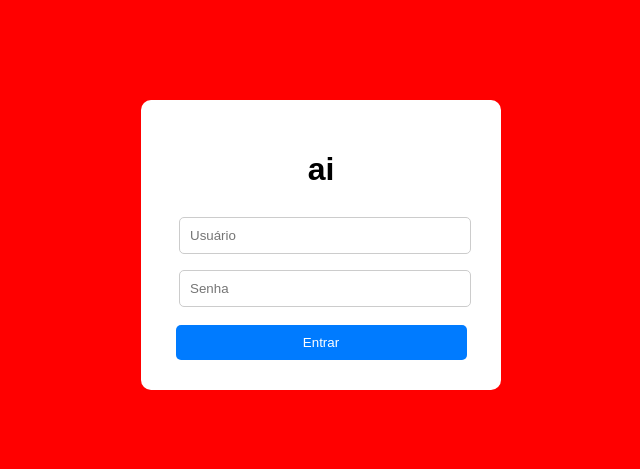
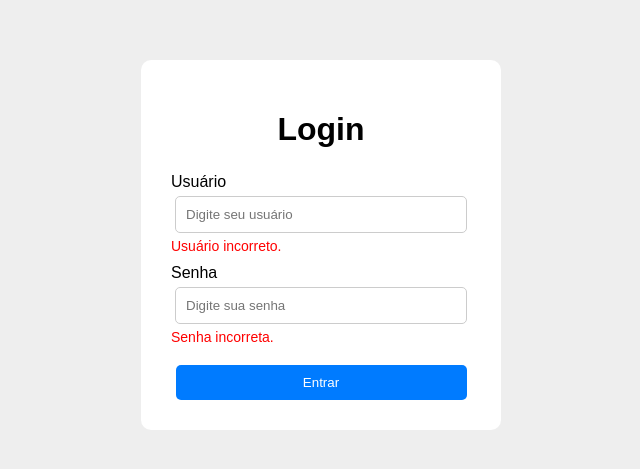
Before and after one commit to armandomferreira/predo-html, a plain HTML site: page index.html in a window 1280 px wide. Shown: the part 163-632 px from the top of the page, without its empty margins (319-959 px from the left). Drawn offline with Linux system fonts and the light colour scheme.

Commit message:
altera 16 vez

```diff
--- a/index.html
+++ b/index.html
@@ -11,15 +11,39 @@
 
     <div class="login">
 
-        <h1>ai</h1>
+        <h1>Login</h1>
 
         <form action="sucesso.html">
 
-            <input type="text" placeholder="Usuário" required>
+            <label>Usuário</label>
 
-            <input type="password" placeholder="Senha" required>
+            <input
+                type="text"
+                placeholder="Digite seu usuário"
+                required
+            >
 
-            <button type="submit">Entrar</button>
+            <p class="erro">
+                Usuário incorreto.
+            </p>
+
+
+            <label>Senha</label>
+
+            <input
+                type="password"
+                placeholder="Digite sua senha"
+                required
+            >
+
+            <p class="erro">
+                Senha incorreta.
+            </p>
+
+
+            <button type="submit">
+                Entrar
+            </button>
 
         </form>
 
--- a/style.css
+++ b/style.css
@@ -1,6 +1,6 @@
 body {
     font-family: Arial;
-    background-color: #ff0000;
+    background-color: #eeeeee;
 
     display: flex;
     justify-content: center;
@@ -12,13 +12,25 @@ body {
 .login {
     background-color: white;
 
+    width: 300px;
+
     padding: 30px;
 
-    width: 300px;
+    border-radius: 10px;
 
     text-align: center;
+}
 
-    border-radius: 10px;
+h1 {
+    margin-bottom: 25px;
+}
+
+label {
+    display: block;
+
+    text-align: left;
+
+    margin-top: 10px;
 }
 
 input {
@@ -26,7 +38,7 @@ input {
 
     padding: 10px;
 
-    margin: 8px;
+    margin-top: 5px;
 
     border: 1px solid #ccc;
 
@@ -38,7 +50,7 @@ button {
 
     padding: 10px;
 
-    margin-top: 10px;
+    margin-top: 15px;
 
     background-color: #007bff;
 
@@ -54,3 +66,13 @@ button {
 button:hover {
     background-color: #0056b3;
 }
+
+.erro {
+    color: red;
+
+    font-size: 14px;
+
+    text-align: left;
+
+    margin: 5px 0;
+}
```
